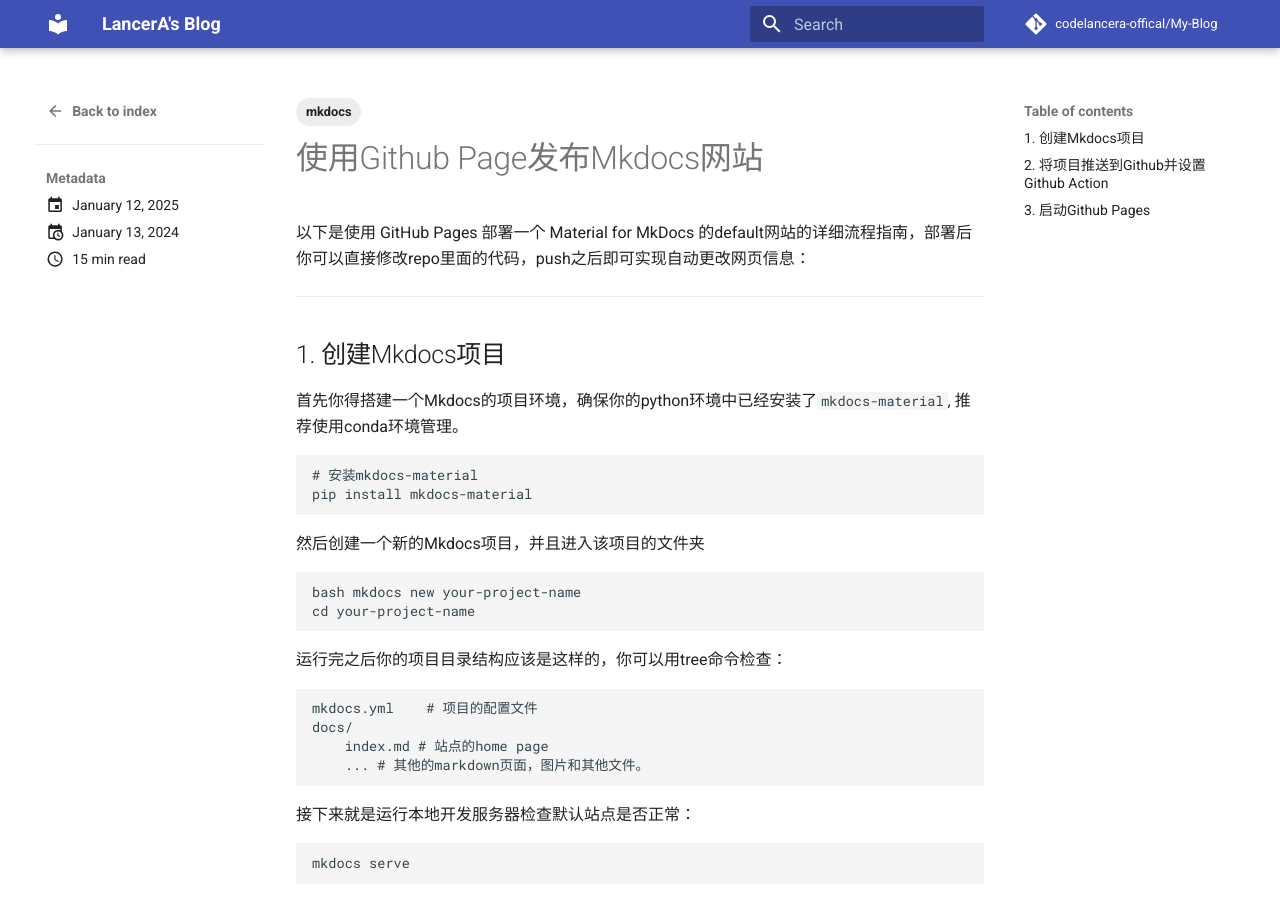
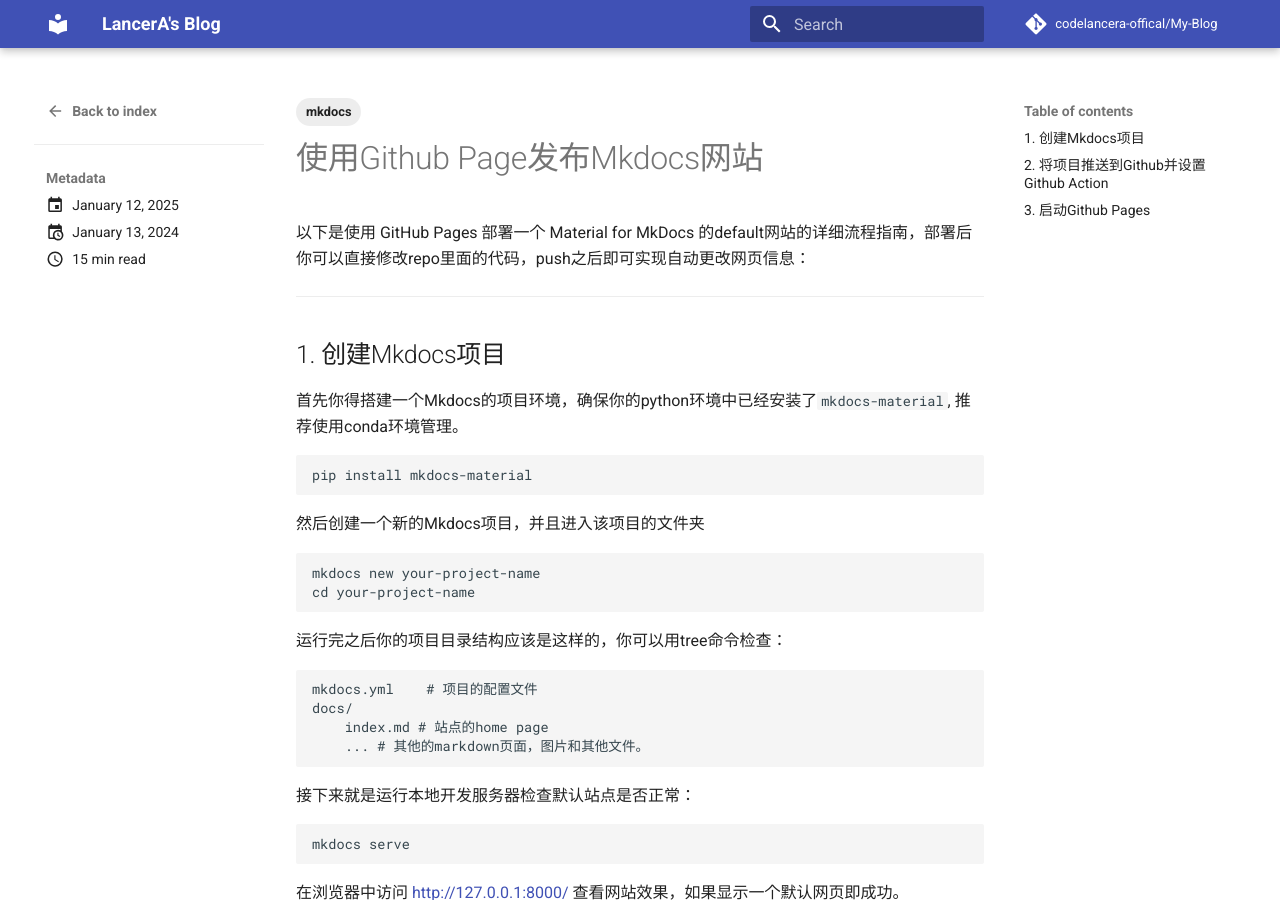
Before and after one commit to codelancera-offical/My-Blog, an MkDocs documentation site: the page built from docs/blog/posts/mkdocs-with-GithubPage.md, in a window 1280 px wide and 900 px high. Built offline with MkDocs 1.6.1 and Material for MkDocs 9.7.7, drawn with Linux system fonts in a browser that asks for light colours; comment, search, counter and statistics services are not loaded.

Commit message:
just a small modify

````diff
--- a/docs/blog/posts/mkdocs-with-GithubPage.md
+++ b/docs/blog/posts/mkdocs-with-GithubPage.md
@@ -27,14 +27,13 @@
 首先你得搭建一个Mkdocs的项目环境，确保你的python环境中已经安装了`mkdocs-material`, 推荐使用conda环境管理。
 
 ```bash
-# 安装mkdocs-material
 pip install mkdocs-material
 ```
 
 然后创建一个新的Mkdocs项目，并且进入该项目的文件夹
 
 ```bash
-bash mkdocs new your-project-name
+mkdocs new your-project-name
 cd your-project-name
 ```
 
````
Also changed, not shown: 1 other file.
